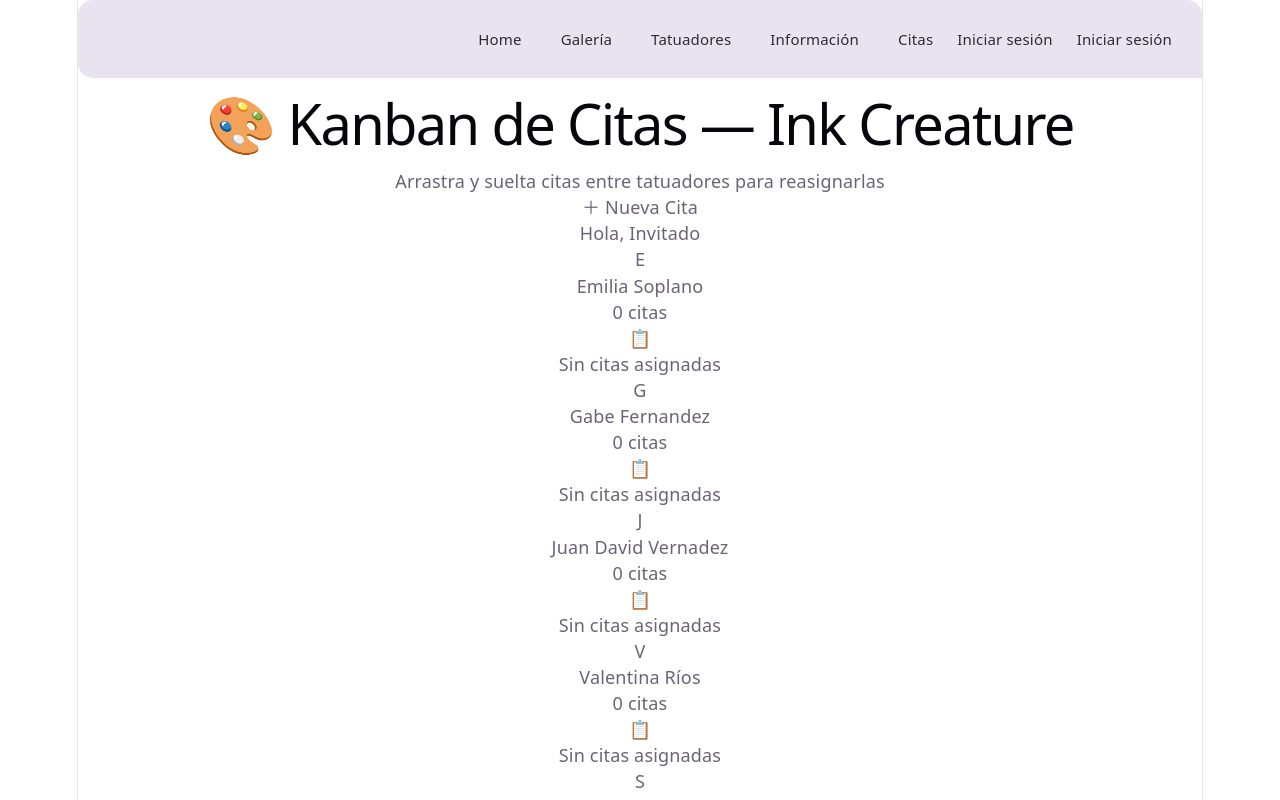
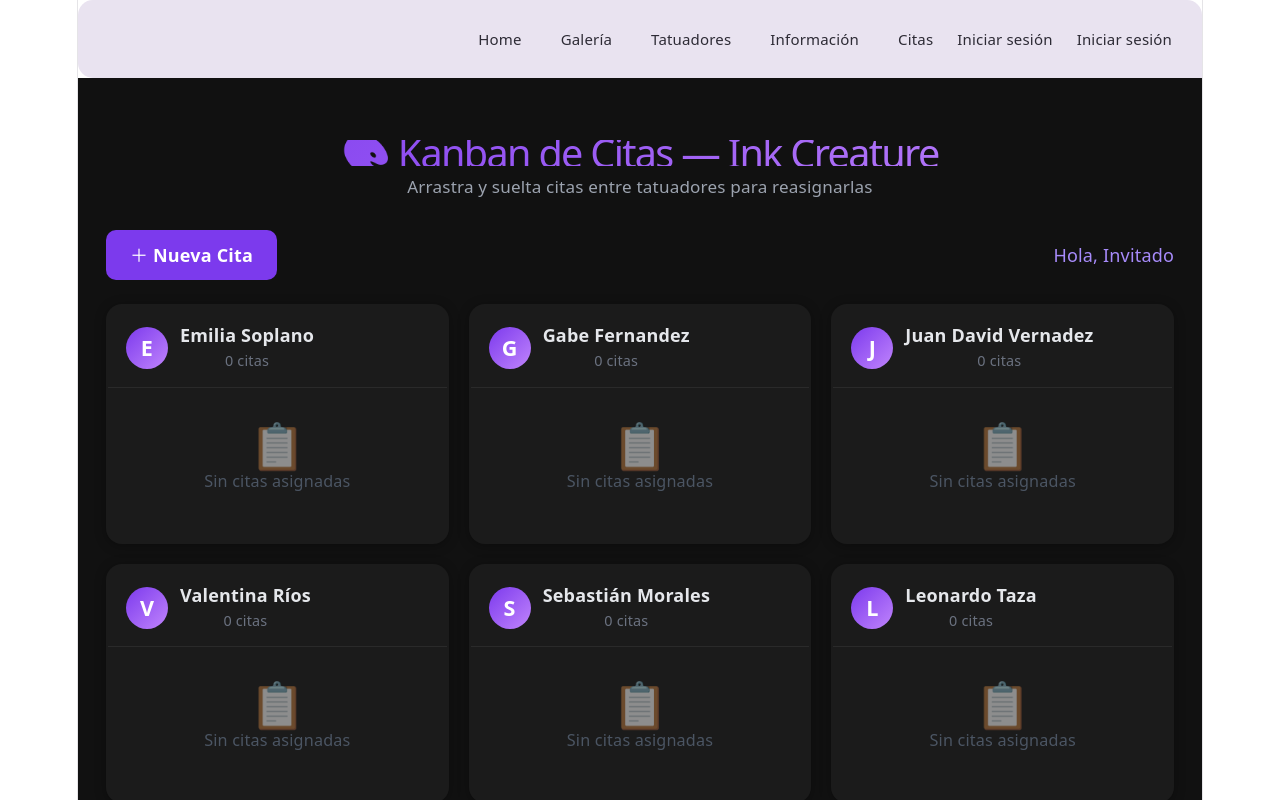
Before and after one commit to KevinGCN/Ink-Creature-React, a React (Vite) app: page /schedules in a window 1280 px wide. Shown: the top 800 px of the page. Built offline with nearby package versions, Linux system fonts and the light colour scheme.

Commit message:
mejorar estilos del tablero Kanban y optimizar la interfaz de usuario

```diff
--- a/src/styles/schedules.css
+++ b/src/styles/schedules.css
@@ -1,231 +1,556 @@
+/* =============================================
+   KANBAN BOARD — INK CREATURE SCHEDULES
+   ============================================= */
+
 /* CONTENEDOR PRINCIPAL */
-.container {
+.kanban-container {
   width: 100%;
   min-height: 100vh;
-  padding: 40px 20px;
+  padding: 30px 24px;
   background-color: #111111;
-  color: white;
+  color: #ffffff;
+  box-sizing: border-box;
 }
 
-/* TITULO */
-.container h1 {
+/* HEADER */
+.kanban-header {
   text-align: center;
-  font-size: 2.5rem;
-  margin-bottom: 40px;
+  margin-bottom: 30px;
 }
 
-/* CONTENIDO GENERAL */
-.content {
-  width: 100%;
-  max-width: 1300px;
-  margin: auto;
-  display: grid;
-  grid-template-columns: 1.2fr 1fr 1fr;
-  gap: 25px;
-  align-items: start;
+.kanban-header h1 {
+  font-size: 2.2rem;
+  margin-bottom: 8px;
+  background: linear-gradient(135deg, #7c3aed, #c084fc);
+  -webkit-background-clip: text;
+  -webkit-text-fill-color: transparent;
+  background-clip: text;
 }
 
-/* TARJETAS */
-.calendar,
-.hours,
-.artists {
+.kanban-subtitle {
+  color: #9ca3af;
+  font-size: 0.95rem;
+}
+
+/* ====== NUEVA CITA BAR ====== */
+.new-cita-bar {
+  display: flex;
+  justify-content: space-between;
+  align-items: center;
+  max-width: 1400px;
+  margin: 0 auto 20px;
+  padding: 0 4px;
+}
+
+.btn-nueva-cita {
+  padding: 12px 24px;
+  background-color: #7c3aed;
+  color: white;
+  border: none;
+  border-radius: 10px;
+  font-size: 1rem;
+  font-weight: 600;
+  cursor: pointer;
+  transition: background-color 0.3s;
+}
+
+.btn-nueva-cita:hover {
+  background-color: #6d28d9;
+}
+
+.user-greeting {
+  color: #a78bfa;
+  font-size: 1rem;
+  font-weight: 500;
+}
+
+/* ====== FORM SECTION ====== */
+.form-section {
+  max-width: 900px;
+  margin: 0 auto 30px;
+  animation: slideDown 0.3s ease;
+}
+
+@keyframes slideDown {
+  from {
+    opacity: 0;
+    transform: translateY(-12px);
+  }
+  to {
+    opacity: 1;
+    transform: translateY(0);
+  }
+}
+
+.form-card {
   background-color: #1b1b1b;
   border-radius: 18px;
-  padding: 20px;
-  box-shadow: 0 0 15px rgba(0, 0, 0, 0.3);
+  padding: 28px;
+  box-shadow: 0 4px 20px rgba(0, 0, 0, 0.4);
+  border: 1px solid #2a2a2a;
 }
 
-/* HEADER CALENDARIO */
+.form-card h2 {
+  font-size: 1.4rem;
+  margin-bottom: 20px;
+  color: #c4b5fd;
+}
+
+/* Mini Calendar */
+.mini-calendar {
+  background-color: #222222;
+  border-radius: 12px;
+  padding: 18px;
+  margin-bottom: 20px;
+}
+
 .calendar-header {
   display: flex;
   gap: 10px;
-  margin-bottom: 20px;
+  margin-bottom: 14px;
 }
 
-/* SELECTORES */
 .calendar-header select {
   flex: 1;
   padding: 10px;
-  border: none;
-  border-radius: 10px;
+  border: 1px solid #3a3a3a;
+  border-radius: 8px;
   background-color: #2a2a2a;
   color: white;
   cursor: pointer;
+  font-size: 0.95rem;
 }
 
-/* DIAS */
+.calendar-header select:focus {
+  outline: none;
+  border-color: #7c3aed;
+}
+
 .days {
   display: grid;
   grid-template-columns: repeat(7, 1fr);
   text-align: center;
-  margin-bottom: 12px;
+  margin-bottom: 10px;
   font-weight: bold;
   color: #bdbdbd;
+  font-size: 0.85rem;
 }
 
-/* FECHAS */
 .dates {
   display: grid;
   grid-template-columns: repeat(7, 1fr);
-  gap: 10px;
+  gap: 6px;
 }
 
-/* DIA */
 .dates span {
-  height: 45px;
+  height: 38px;
   display: flex;
   justify-content: center;
   align-items: center;
   background-color: #2a2a2a;
-  border-radius: 10px;
+  border-radius: 8px;
   cursor: pointer;
-  transition: 0.3s;
+  transition: background-color 0.2s;
+  font-size: 0.9rem;
 }
 
-/* Hover */
 .dates span:hover {
-  background-color: #3f3f46;
+  background-color: #374151;
 }
 
-/* Fecha seleccionada */
 .dates .active {
   background-color: #7c3aed;
+  color: white;
+  font-weight: bold;
 }
 
-/* Fecha bloqueada */
 .dates .disabled {
-  opacity: 0.4;
+  opacity: 0.35;
   cursor: not-allowed;
 }
 
-/* HORARIOS */
-.hours {
+/* Hours Picker */
+.section-label {
+  display: block;
+  font-size: 0.9rem;
+  color: #9ca3af;
+  margin-bottom: 10px;
+  font-weight: 600;
+  text-transform: uppercase;
+  letter-spacing: 0.5px;
+}
+
+.hours-picker {
+  margin-bottom: 20px;
+}
+
+.hours-grid {
+  display: flex;
+  flex-wrap: wrap;
+  gap: 8px;
+}
+
+.hour-btn {
+  padding: 10px 16px;
+  border: 1px solid #3a3a3a;
+  border-radius: 8px;
+  background-color: #222222;
+  color: #d1d5db;
+  cursor: pointer;
+  transition: all 0.2s;
+  font-size: 0.9rem;
+}
+
+.hour-btn:hover {
+  background-color: #2f3542;
+  border-color: #4b5563;
+}
+
+.hour-btn.selected {
+  background-color: #7c3aed;
+  border-color: #7c3aed;
+  color: white;
+  font-weight: 600;
+}
+
+/* Artists Picker */
+.artists-picker {
+  margin-bottom: 24px;
+}
+
+.artists-grid {
+  display: flex;
+  flex-wrap: wrap;
+  gap: 10px;
+}
+
+.artist-card {
   display: flex;
   flex-direction: column;
-  gap: 12px;
-}
-
-/* BOTONES HORA */
-.hours button {
-  padding: 12px;
-  border: none;
-  border-radius: 10px;
-  background-color: #2a2a2a;
-  color: white;
+  align-items: center;
+  padding: 14px 18px;
+  border-radius: 12px;
+  background-color: #222222;
+  border: 2px solid transparent;
   cursor: pointer;
-  transition: 0.3s;
-}
-
-/* Hover hora */
-.hours button:hover {
-  background-color: #3f3f46;
-}
-
-/* Hora seleccionada */
-.hours .selected {
-  background-color: #7c3aed;
-}
-
-/* TATUADORES */
-.artists {
-  display: flex;
-  flex-direction: column;
-  gap: 12px;
-}
-
-/* TARJETA TATUADOR */
-.artist {
-  padding: 14px;
-  border-radius: 12px;
-  background-color: #2a2a2a;
-  cursor: pointer;
-  transition: 0.3s;
+  transition: all 0.25s;
+  min-width: 120px;
   text-align: center;
 }
 
-/* Hover tatuador */
-.artist:hover {
-  background-color: #3f3f46;
+.artist-card:hover {
+  background-color: #2a2a2a;
+  border-color: #3b3b3b;
 }
 
-/* Tatuador seleccionado */
-.artist.selected {
-  background-color: #7c3aed;
+.artist-card.selected {
+  background-color: rgba(124, 58, 237, 0.15);
+  border-color: #7c3aed;
 }
 
-/* BOTONES */
-.actions {
-  width: 100%;
-  max-width: 500px;
-  margin: 40px auto 20px;
+.artist-avatar {
+  width: 40px;
+  height: 40px;
+  border-radius: 50%;
+  background: linear-gradient(135deg, #7c3aed, #c084fc);
   display: flex;
-  gap: 15px;
+  align-items: center;
+  justify-content: center;
+  font-weight: bold;
+  font-size: 1.1rem;
+  color: white;
+  margin-bottom: 8px;
 }
 
-/* BOTONES GENERALES */
-.cancelar,
-.reserve {
+.artist-name {
+  font-weight: 600;
+  font-size: 0.9rem;
+  color: #e5e7eb;
+  margin-bottom: 2px;
+}
+
+.artist-specialty {
+  font-size: 0.75rem;
+  color: #6b7280;
+}
+
+/* Form Actions */
+.form-actions {
+  display: flex;
+  gap: 14px;
+  margin-top: 10px;
+}
+
+.btn-cancelar,
+.btn-reservar {
   flex: 1;
   padding: 14px;
   border: none;
   border-radius: 12px;
-  color: white;
+  font-size: 1rem;
+  font-weight: 600;
   cursor: pointer;
-  transition: 0.3s;
-  font-size: 1rem;
+  transition: all 0.3s;
 }
 
-/* CANCELAR */
-.cancelar {
-  background-color: #3f3f46;
+.btn-cancelar {
+  background-color: #27272a;
+  color: #9ca3af;
 }
 
-.cancelar:hover {
-  background-color: #52525b;
+.btn-cancelar:hover {
+  background-color: #3f3f46;
+  color: white;
 }
 
-/* RESERVAR */
-.reserve {
-  background-color: #7c3aed;
+.btn-reservar {
+  background: linear-gradient(135deg, #7c3aed, #6d28d9);
+  color: white;
 }
 
-.reserve:hover {
-  background-color: #6d28d9;
+.btn-reservar:hover {
+  background: linear-gradient(135deg, #6d28d9, #5b21b6);
+  transform: translateY(-1px);
 }
 
-/* LINEA */
-hr {
-  border: none;
-  border-top: 1px solid #2f2f2f;
-  margin: 30px 0;
+/* ====== KANBAN BOARD ====== */
+.kanban-board {
+  max-width: 1400px;
+  margin: 0 auto;
+  display: grid;
+  grid-template-columns: repeat(auto-fill, minmax(300px, 1fr));
+  gap: 20px;
+  padding: 4px;
 }
 
-/* LISTA DE CITAS */
-.container p {
-  max-width: 700px;
-  margin: 12px auto;
-  padding: 14px;
+/* Column */
+.kanban-column {
   background-color: #1b1b1b;
-  border-radius: 12px;
+  border-radius: 16px;
+  padding: 0;
+  box-shadow: 0 2px 12px rgba(0, 0, 0, 0.3);
+  border: 2px solid transparent;
+  transition: border-color 0.2s, box-shadow 0.2s;
+  min-height: 200px;
+  display: flex;
+  flex-direction: column;
 }
 
-/* RESPONSIVE */
-@media (max-width: 1000px) {
+.kanban-column.drag-over {
+  border-color: #7c3aed;
+  box-shadow: 0 0 20px rgba(124, 58, 237, 0.3);
+  background-color: rgba(124, 58, 237, 0.05);
+}
 
-  .content {
-    grid-template-columns: 1fr;
+/* Column Header */
+.column-header {
+  display: flex;
+  align-items: center;
+  gap: 12px;
+  padding: 16px 18px 12px;
+  border-bottom: 1px solid #2a2a2a;
+}
+
+.column-avatar {
+  width: 42px;
+  height: 42px;
+  border-radius: 50%;
+  background: linear-gradient(135deg, #7c3aed, #c084fc);
+  display: flex;
+  align-items: center;
+  justify-content: center;
+  font-weight: bold;
+  font-size: 1.2rem;
+  color: white;
+  flex-shrink: 0;
+}
+
+.column-info {
+  display: flex;
+  flex-direction: column;
+}
+
+.column-info h3 {
+  font-size: 1rem;
+  font-weight: 600;
+  color: #e5e7eb;
+}
+
+.column-count {
+  font-size: 0.8rem;
+  color: #6b7280;
+}
+
+/* Column Cards Container */
+.column-cards {
+  padding: 14px 14px 18px;
+  flex: 1;
+  min-height: 100px;
+}
+
+/* Empty State */
+.empty-state {
+  display: flex;
+  flex-direction: column;
+  align-items: center;
+  justify-content: center;
+  padding: 30px 10px;
+  color: #4b5563;
+}
+
+.empty-icon {
+  font-size: 2.5rem;
+  margin-bottom: 10px;
+  opacity: 0.5;
+}
+
+.empty-state p {
+  font-size: 0.9rem;
+}
+
+/* ====== CITA CARD ====== */
+.cita-card {
+  background-color: #222222;
+  border: 1px solid #2f2f2f;
+  border-radius: 12px;
+  padding: 14px;
+  margin-bottom: 10px;
+  cursor: grab;
+  transition: all 0.25s;
+  position: relative;
+}
+
+.cita-card:hover {
+  border-color: #3b3b3b;
+  box-shadow: 0 2px 8px rgba(0, 0, 0, 0.3);
+  transform: translateY(-1px);
+}
+
+.cita-card:active {
+  cursor: grabbing;
+  transform: scale(0.98);
+}
+
+.cita-card.dragging {
+  opacity: 0.4;
+  transform: rotate(2deg) scale(0.95);
+}
+
+/* Card Header */
+.card-header {
+  display: flex;
+  justify-content: space-between;
+  align-items: center;
+  margin-bottom: 10px;
+}
+
+.card-usuario {
+  font-size: 0.85rem;
+  color: #a78bfa;
+  font-weight: 600;
+}
+
+.card-delete {
+  width: 24px;
+  height: 24px;
+  border: none;
+  border-radius: 6px;
+  background-color: transparent;
+  color: #6b7280;
+  cursor: pointer;
+  font-size: 0.85rem;
+  display: flex;
+  align-items: center;
+  justify-content: center;
+  transition: all 0.2s;
+}
+
+.card-delete:hover {
+  background-color: rgba(239, 68, 68, 0.15);
+  color: #ef4444;
+}
+
+/* Card Body */
+.card-body {
+  display: flex;
+  flex-direction: column;
+  gap: 6px;
+}
+
+.card-detail {
+  display: flex;
+  align-items: center;
+  gap: 8px;
+  font-size: 0.85rem;
+  color: #9ca3af;
+}
+
+.detail-icon {
+  font-size: 0.9rem;
+}
+
+/* ====== FOOTER ====== */
+.kanban-footer {
+  text-align: center;
+  margin-top: 40px;
+  padding: 20px;
+  color: #6b7280;
+  font-size: 0.85rem;
+}
+
+/* ====== RESPONSIVE ====== */
+@media (max-width: 1100px) {
+  .kanban-board {
+    grid-template-columns: repeat(auto-fill, minmax(280px, 1fr));
+    gap: 16px;
+  }
+}
+
+@media (max-width: 768px) {
+  .kanban-container {
+    padding: 20px 12px;
   }
 
-}
-
-@media (max-width: 600px) {
-
-  .container h1 {
-    font-size: 2rem;
+  .kanban-header h1 {
+    font-size: 1.6rem;
   }
 
-  .actions {
+  .kanban-board {
+    grid-template-columns: 1fr;
+    gap: 16px;
+  }
+
+  .form-card {
+    padding: 20px;
+  }
+
+  .form-actions {
     flex-direction: column;
   }
 
+  .artists-grid {
+    justify-content: center;
+  }
+
+  .new-cita-bar {
+    flex-direction: column;
+    gap: 10px;
+    align-items: stretch;
+    text-align: center;
+  }
 }
+
+@media (max-width: 480px) {
+  .kanban-header h1 {
+    font-size: 1.3rem;
+  }
+
+  .hours-grid {
+    justify-content: center;
+  }
+
+  .artist-card {
+    min-width: 100px;
+    padding: 10px 14px;
+  }
+}
```
